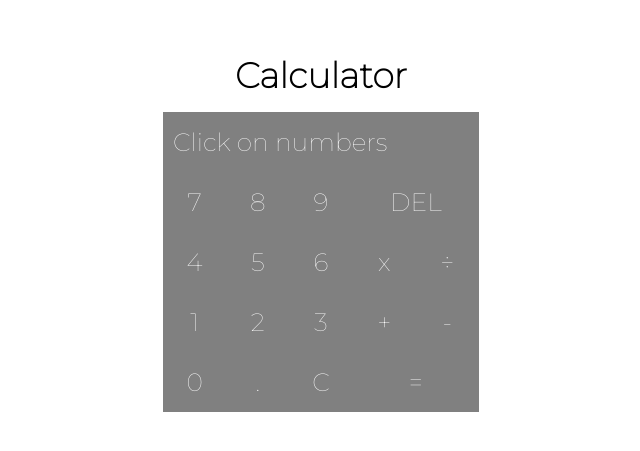
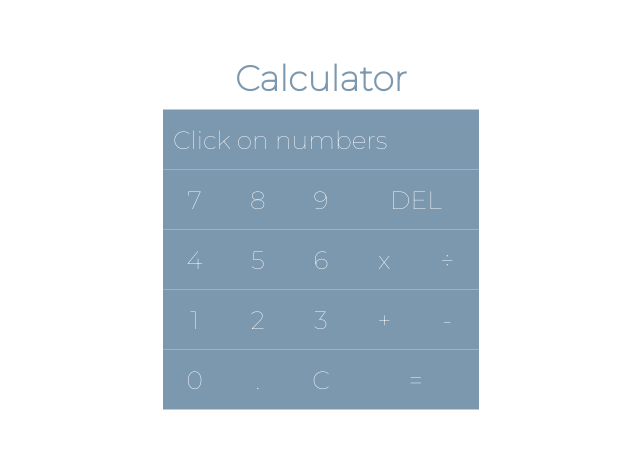
Before and after one commit to lazarnarcis/calculator, a React (Create React App) app: page / in a window 1280 px wide. Shown: the part 167-618 px from the top of the page, without its empty margins (319-959 px from the left). Built offline with nearby package versions, Linux system fonts and the light colour scheme.

Commit message:
change background color

```diff
--- a/src/App.scss
+++ b/src/App.scss
@@ -16,7 +16,7 @@
 
 input[type=text] {
     padding: 10px;
-    background: grey;
+    background: rgb(124, 152, 175);
     color: white;
     border: none;
     outline: none;
@@ -25,7 +25,9 @@ input[type=text] {
 
 h1 {
     font-size: 35px;
-    margin-bottom: 15px;
+    margin-bottom: 10px;
+    font-weight: bold;
+    color: rgb(124, 152, 175);
 }
 
 ::placeholder {
@@ -38,13 +40,13 @@ h1 {
         width: 60px;
         text-align: center;
         color: white;
-        background-color: grey;
+        background-color: rgb(124, 152, 175);
         font-size: 25px;
         user-select: none;
         transition: all .3s;
     }
     th:hover:not(.specialTD), td:hover {
-        background-color: rgb(34, 36, 41);
+        background-color: rgb(76, 82, 97);
     }
 }
 
```
